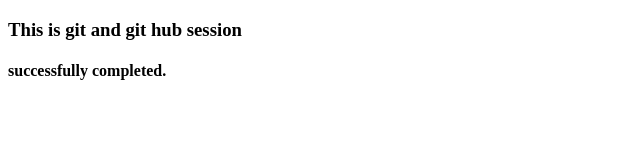
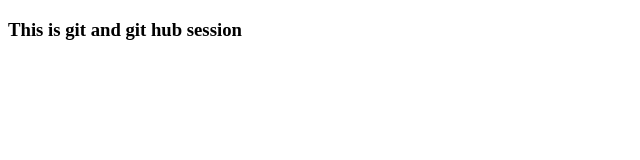
Before and after one commit to BhavanaSri8/github, a plain HTML site: page index.html in a window 1280 px wide. Shown: the whole page, without its empty margins (0-640 px from the left). Drawn offline with Linux system fonts and the light colour scheme.

Commit message:
file added

```diff
--- a/index.html
+++ b/index.html
@@ -7,6 +7,5 @@
 </head>
 <body>
     <h3>This is git and git hub session</h3>
-    <h4>successfully completed.</h4>
 </body>
 </html>
```
